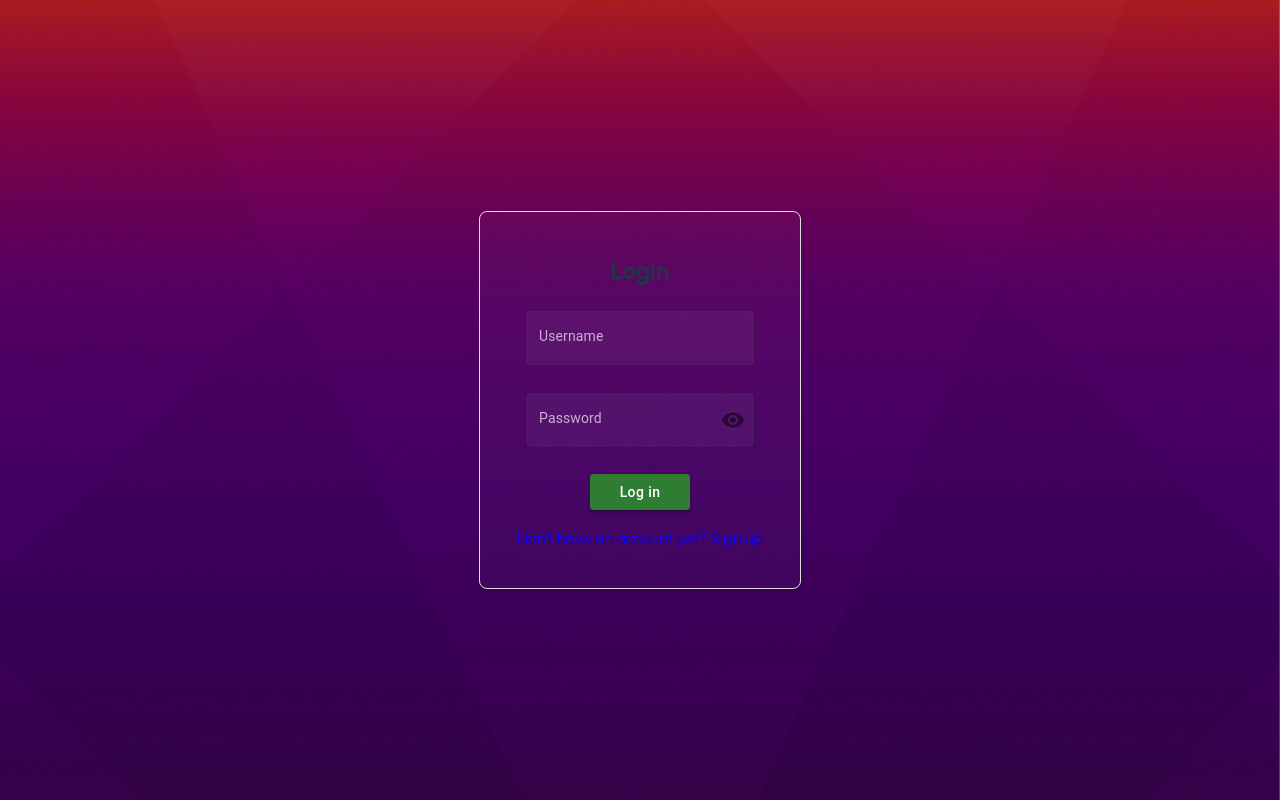
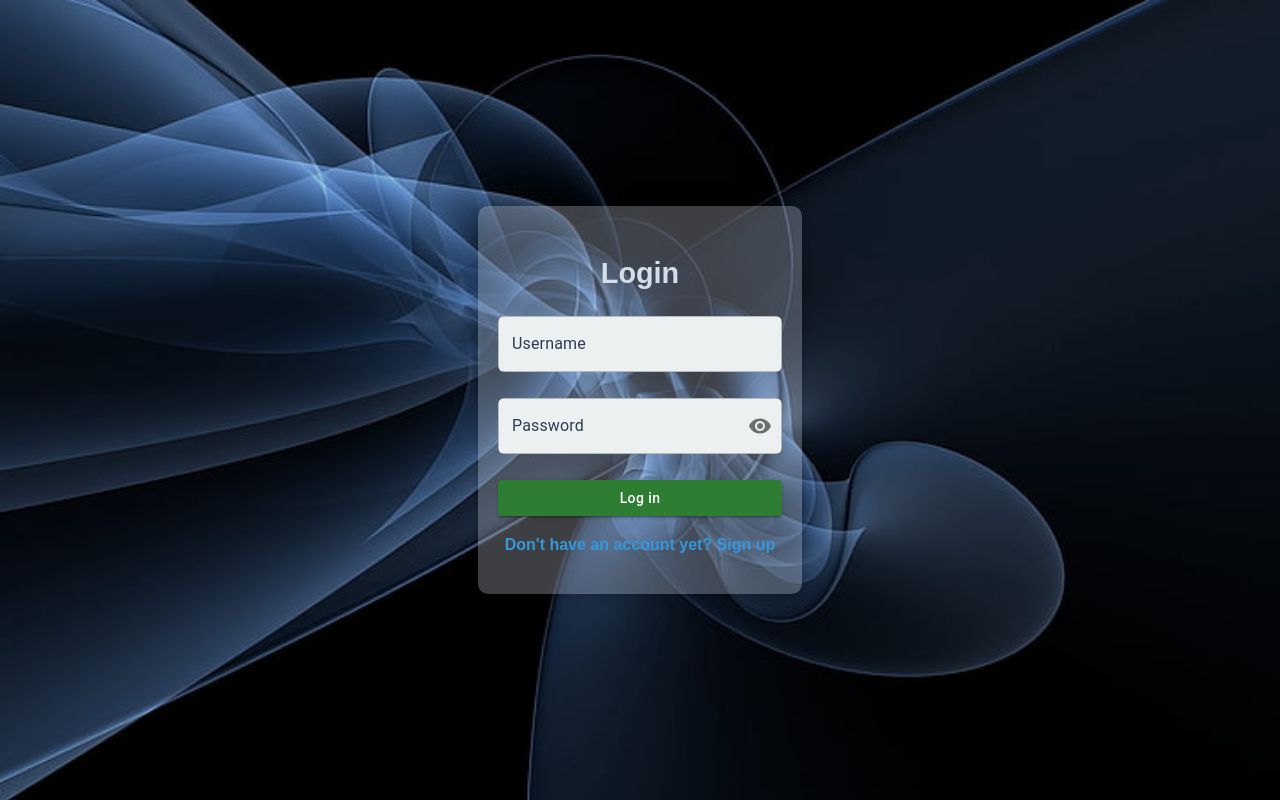
Before and after one commit to justFG/bootcamp, a React (Vite) app: page /login in a window 1280 px wide. Built offline with nearby package versions, Linux system fonts and the light colour scheme.

Commit message:
last modification

```diff
--- a/src/componant/FadeMenu/FadeMenu.css
+++ b/src/componant/FadeMenu/FadeMenu.css
@@ -1,4 +1,8 @@
 .custom-menu {
-    background-color: #8D0D3E !important;
-    color: white !important;
+    background-color: #17111494 !important;
+    color: rgb(230, 238, 242) !important;
+
   }
+  .iconmenu svg {
+    color: white !important; /* Change la couleur des 3 points */
+  }
--- a/src/componant/Navbar/Navbar.css
+++ b/src/componant/Navbar/Navbar.css
@@ -1,39 +1,67 @@
 body {
-  margin: 0 auto;
+  margin: 0;
 }
+
 .logo {
   width: 75%;
 }
+
 .navbar {
-  width: 98.9vw;
-  background: #8D0D3E;
+  width: 98.9vw; /* Maintien de la largeur */
+  background: #0d608d; /* Couleur principale */
   display: flex;
   justify-content: space-between;
   align-items: center;
   padding: 12px 0;
-  height: 38px;
-  position: relative;
+  height: 38px; /* Hauteur d'origine */
+  position: sticky; /* Navbar visible au défilement */
+  top: 0; /* Fixation en haut de la page */
+  z-index: 1000; /* Priorité d'affichage élevée */
 }
-.navbar a{
-    color: #e6e6e6;
-    font-family: 'Urbanist', sans-serif;
+
+.navbar a {
+  color: #e6e6e6; /* Couleur des liens */
+  font-family: 'Urbanist', sans-serif;
+  text-decoration: none;
+  margin: 0 10px;
+  transition: color 0.3s ease;
 }
+
+.navbar a:hover {
+  color: #ffffff; /* Couleur des liens au survol */
+}
+
 .navbar button {
-    width: 100%;
+  background: #e74c3c; /* Rouge pour les boutons */
+  color: #ffffff;
+  border: none;
+  padding: 6px 12px; /* Ajustement des dimensions */
+  border-radius: 4px; /* Coins légèrement arrondis */
+  cursor: pointer;
+  transition: background 0.3s ease, transform 0.2s ease;
 }
+
+.navbar button:hover {
+  background: #c0392b; /* Rouge plus foncé au survol */
+  transform: scale(1.05); /* Effet visuel au survol */
+}
+
 .navbar-text {
-  color: #e6e6e6;
+  color: #e6e6e6; /* Texte de la navbar */
   margin-right: 5px;
 }
+
 .navbar-username {
-  color: #e6e6e6;
+  color: #e6e6e6; /* Couleur du nom d'utilisateur */
   font-weight: 500;
 }
+
 .navlog {
-  width: 110px;
+  width: 110px; /* Taille du bouton */
 }
+
 .navbar > div {
-  width: calc(100% / 4);
+  width: calc(100% / 4); /* Division uniforme en colonnes */
   text-align: center;
   display: flex;
   align-items: center;
@@ -50,5 +78,5 @@ body {
 .navbar > div > img:hover,
 .navbar > div > p:hover,
 .navbar > div > a:hover {
-  color: var(--hover);
+  color: #ffffff;
 }
--- a/src/pages/Formulaire/Formulaire.css
+++ b/src/pages/Formulaire/Formulaire.css
@@ -9,7 +9,9 @@ body {
   display: flex; /* Flexbox sur le body */
   justify-content: center; /* Centrer horizontalement */
   align-items: center; /* Centrer verticalement */
-  min-height: 100vh; /* S'assurer que le body couvre toute la hauteur de l'écran */
+  background-color: #e6dbdb4d;
+  background-image: url('./IMG.jpg');
+
 }
 
 /* Animation globale */
@@ -40,7 +42,8 @@ body {
   box-shadow: 0 4px 6px rgba(179, 12, 12, 0);
   animation: slideIn 1s ease-in-out;
   box-sizing: border-box;
-  box-shadow: 0 0 20px 5px rgb(21, 8, 7);
+  box-shadow: 0 0 20px 5px rgba(30, 7, 5, 0.734);
+
 }
 
 /* Animation pour le formulaire */
@@ -60,7 +63,7 @@ body {
   font-size: 70px; /* Taille augmentée */
   margin: 0;
   text-align: center;
-  color: #e1e6f5dd;
+  color: #eef0f5e1;
   font-weight: 700;
   animation: bounceIn 1.2s ease;
 }
@@ -92,7 +95,7 @@ body {
 .form-group label {
   font-size: 14px;
   font-weight: bold;
-  color: #b4d9e1ee;
+  color: #e9f1f3d9;
 }
 
 /* Champ de saisie */
--- a/src/pages/Home/Home.css
+++ b/src/pages/Home/Home.css
@@ -4,12 +4,12 @@
     padding: 10px;
     font-family: 'Urbanist', sans-serif;
     min-height: 100vh; /* Prend toute la hauteur de l'écran */
-    color: #2c3e50; /* Couleur du texte */
+    color: #b9c8d6; /* Couleur du texte */
   }
 
   .home-title {
     font-size: 2.3rem;
-    color: #e1e4e8;
+    color: #eaedf1e5;
     margin-bottom: 30px;
   }
 
@@ -36,6 +36,7 @@
     justify-content: center;
     gap: 20px;
     margin-top: 20px;
+
   }
 
   .post-card {
@@ -63,12 +64,12 @@
 
   .post-card p {
     margin: 8px 0;
-    color: #e0e8e9;
+    color: #19a7ba;
     font-size: 1rem;
   }
 
   .post-card p strong {
-    color: #4080dfd8;
+    color: #cdd4e0fc;
   }
   .post-image {
     width: 100%;
@@ -110,7 +111,7 @@
 .post-card h2 {
   font-size: 1.3rem;
   margin-bottom: 10px;
-  color: #cad7e3d5;
+  color: #d5dadee2;
   overflow: hidden;
   text-overflow: ellipsis;
   white-space: nowrap; /* Si vous voulez limiter à une ligne uniquement */
@@ -119,7 +120,7 @@
 /* Ajustement pour les paragraphes */
 .post-card p {
   margin: 8px 0;
-  color: #e0e8e9;
+  color: #d0d8d8;
   font-size: 1rem;
   word-wrap: break-word; /* Force le retour à la ligne */
   overflow-wrap: break-word; /* Ajout de compatibilité supplémentaire */
@@ -141,3 +142,6 @@
   color: #6c7e91;
   font-weight: 700;
 }
+  body{
+    background-color: #cfdae6;
+  }
--- a/src/pages/Login/Login.css
+++ b/src/pages/Login/Login.css
@@ -1,42 +1,83 @@
 .login-container {
-  width: 280px;
+  max-width: 400px;
   margin: 50px auto;
   padding: 20px;
-    border: 1px solid #ddd;
-    border-radius: 8px;
-    box-shadow: 0 4px 6px rgba(0, 0, 0, 0.1);
+  background-color: rgba(201, 207, 221, 0.3); /* Fond avec transparence */
+  border-radius: 10px;
+  box-shadow: 0 4px 10px rgba(0, 0, 0, 0.2);
+  font-family: 'Arial', sans-serif;
   text-align: center;
-    background-color: #ffffff06;
+  transition: transform 0.3s ease-in-out;
 }
 
-  .login-container h1 {
-    font-size: 24px;
+.login-container:hover {
+  transform: scale(1.02);
+}
+
+.login-container h2 {
+  color: #d3dfec;
+  font-size: 1.8rem;
   margin-bottom: 20px;
 }
 
-  .login-form .form-group {
-    margin-bottom: 15px;
-    text-align: left;
+/* --- CHAMPS INPUT --- */
+.textfieldd {
+  width: 100%;
+  padding: 12px;
+  border: 2px solid #bdc3c7;
+  border-radius: 6px;
+  background-color: #ecf0f1; /* 🌟 Changement du fond des inputs */
+  color: #2c3e50; /* Couleur du texte */
+  transition: all 0.3s ease-in-out;
 }
 
-  .login-form label {
-    display: block;
-    margin-bottom: 5px;
-    font-size: 14px;
-    color: rgba(255, 255, 255, 0.676);
+/* --- STYLE DU LABEL DES INPUTS --- */
+.MuiInputLabel-root {
+  color: #2c3e50 !important; /* 🌟 Changement de couleur du label */
 }
+
+/* --- STYLE LORSQUE L'INPUT EST FOCUS --- */
+.textfieldd:focus {
+  border-color: #2980b9;
+  outline: none;
+  box-shadow: 0 0 6px rgba(52, 152, 219, 0.6);
+  transform: scale(1.02);
+}
+
+/* --- BOUTON DE CONNEXION (Bleu foncé) --- */
+.loginsignupbutton {
+  width: 100%;
+  padding: 12px;
+  background-color: #0a66c2; /* 🌟 Nouvelle couleur */
+  border: none;
+  border-radius: 6px;
+  color: #fff;
+  font-weight: bold;
+  font-size: 1rem;
+  cursor: pointer;
+  transition: background-color 0.3s ease, transform 0.2s ease-in-out;
+}
+
+.loginsignupbutton:hover {
+  background-color: #084a99; /* Bleu plus foncé au survol */
+  transform: scale(1.05);
+}
+
+/* --- TEXTE LIEN --- */
 .logtxt {
+  color: #3498db;
   cursor: pointer;
-    color: blue;
+  font-weight: bold;
+  transition: color 0.3s ease;
 }
-  .login-message{
-    color:rgba(231, 230, 230, 0.858);
+
+.logtxt:hover {
+  color: #010508;
 }
-  .textfieldd {
-    width: 230px;
-    background-color: #cacaca0f;
-    border-radius: 5px;
+
+/* --- MESSAGE D'ERREUR --- */
+.login-message {
+  margin-top: 10px;
+  color: #e74c3c;
+  font-weight: bold;
 }
-.loginsignupbutton {
-  width: 100px;
-}
```
Also changed, not shown: src/assets/background.png (deleted), src/pages/Formulaire/IMG.jpg (added). Lines whose indentation alone changed are shown as unchanged.
